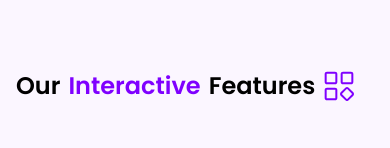
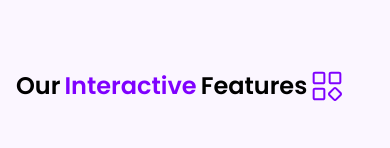
Before and after one commit to NHANDEPTRAI123-hub/Enzo, a Next.js app: page / in a window 390 px wide. Shown: the part 670-818 px from the top of the page. Built offline with nearby package versions, Linux system fonts and the light colour scheme.

Commit message:
feat(ui): remove the overflow x of the website

```diff
--- a/app/globals.css
+++ b/app/globals.css
@@ -60,12 +60,14 @@
 
 html {
   scroll-behavior: smooth;
+  overflow-x: hidden;
 }
 
 body {
   background: linear-gradient(180deg, #fbf6ff 36%, #ffffff 100%);
   color: var(--foreground);
   font-family: var(--font-poppins);
+  overflow-x: hidden;
 }
 
 h1 {
--- a/app/page.tsx
+++ b/app/page.tsx
@@ -59,7 +59,7 @@ const Page = () => {
           threshold={0.1}
           delay={0}
         >
-          <h2 className="text-left text-black flex items-center gap-2 sm:gap-3 flex-wrap mb-4 sm:mb-6 lg:mb-8">
+          <h2 className="text-left text-black flex items-center gap-1 sm:gap-3 flex-wrap mb-4 sm:mb-6 lg:mb-8">
             Our <span className="text-purple-600">Interactive</span> Features
             <Image
               src="/ui/project.svg"
--- a/components/TeamWorkSection.tsx
+++ b/components/TeamWorkSection.tsx
@@ -27,7 +27,7 @@ const TeamWorkSection = () => {
   return (
     <section className="flex flex-col gap-8 px-4 sm:px-6 lg:px-8 py-12 sm:py-16 lg:py-20">
       {/* Header */}
-      <h2 className="text-black flex items-center gap-2 sm:gap-3 flex-wrap">
+      <h2 className="text-black flex items-center gap-1 sm:gap-3 flex-wrap">
         Teamwork is now both{" "}
         <span className="text-gold-600">Fun & Professional</span>
         <Image
```
